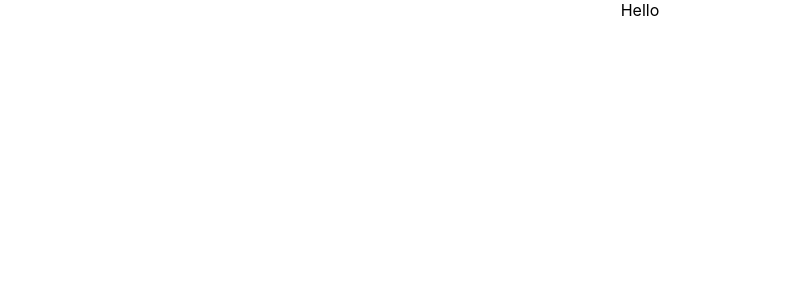
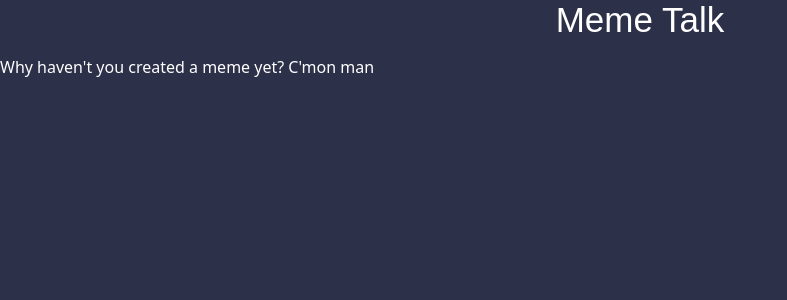
Before and after one commit to alex-goldschmidt/MemesGPT, a React (Create React App) app in the folder client/: page / in a window 1280 px wide. Shown: the top 300 px of the page, without its empty margins (0-787 px from the left). Built offline with nearby package versions, Linux system fonts and the light colour scheme.

Commit message:
Set up components & create initial user greeting

```diff
--- a/client/src/App.css
+++ b/client/src/App.css
@@ -1,38 +1,10 @@
-.App {
-  text-align: center;
+html {
+  background: #2c3049;
 }
 
-.App-logo {
-  height: 40vmin;
-  pointer-events: none;
+.container {
+  text-align: center;
+  color: white;
+  font-size: 35px;
+  font-family: fantasy;
 }
-
-@media (prefers-reduced-motion: no-preference) {
-  .App-logo {
-    animation: App-logo-spin infinite 20s linear;
-  }
-}
-
-.App-header {
-  background-color: #282c34;
-  min-height: 100vh;
-  display: flex;
-  flex-direction: column;
-  align-items: center;
-  justify-content: center;
-  font-size: calc(10px + 2vmin);
-  color: white;
-}
-
-.App-link {
-  color: #61dafb;
-}
-
-@keyframes App-logo-spin {
-  from {
-    transform: rotate(0deg);
-  }
-  to {
-    transform: rotate(360deg);
-  }
-}
--- a/client/src/App.js
+++ b/client/src/App.js
@@ -1,7 +1,13 @@
 import "./App.css";
+import Main from "./components/main";
 
-function App() {
-  return <div className="App">Hello</div>;
-}
+const App = () => {
+  return (
+    <div className="container">
+      Meme Talk
+      <Main />
+    </div>
+  );
+};
 
 export default App;
--- /dev/null
+++ b/client/src/components/main.js
@@ -0,0 +1,41 @@
+import "../styles/main.css";
+import { useState, useEffect } from "react";
+import PalpatinePicture from "../images/Palpatine.JPG";
+
+const Main = () => {
+  const [showMessage, setShowMessage] = useState(false);
+  const [showImage, setShowImage] = useState(false);
+
+  useEffect(() => {
+    const messageTimer = setTimeout(() => {
+      setShowMessage(true);
+    }, 3000);
+    return () => clearTimeout(messageTimer);
+  }, []);
+
+  useEffect(() => {
+    const imageTimer = setTimeout(() => {
+      setShowImage(true);
+    }, 6000);
+    return () => clearTimeout(imageTimer);
+  }, [showMessage]);
+
+  return (
+    <div className="Main">
+      <div className="InitialMessagesContainer">
+        {showMessage ? (
+          <p className="initialText">
+            Why haven't you created a meme yet? C'mon man
+          </p>
+        ) : (
+          <p></p>
+        )}
+        {showImage && (
+          <img className="initialMeme" src={PalpatinePicture} alt="Palpatine" />
+        )}
+      </div>
+    </div>
+  );
+};
+
+export default Main;
--- /dev/null
+++ b/client/src/styles/main.css
@@ -0,0 +1,14 @@
+.Main {
+  font-family: system-ui, -apple-system, BlinkMacSystemFont, "Segoe UI", Roboto,
+    Oxygen, Ubuntu, Cantarell, "Open Sans", "Helvetica Neue", sans-serif;
+  font-size: 1rem;
+  text-align: left;
+}
+
+.initialText {
+  font-size: 1rem;
+}
+
+.initialMeme {
+  max-width: 250px;
+}
```
Also changed, not shown: client/src/components/chatbox.js (added), client/src/components/sidebar.js (added), client/src/images/Palpatine.JPG (added), client/src/styles/chatbox.css (added), client/src/styles/sidebar.css (added), 1 other file (tests, documents, lock files or other folders).
